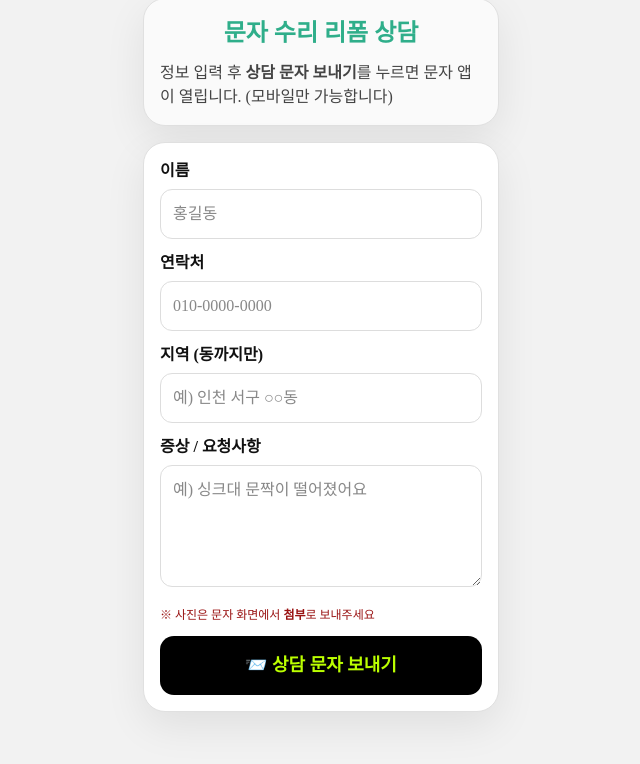
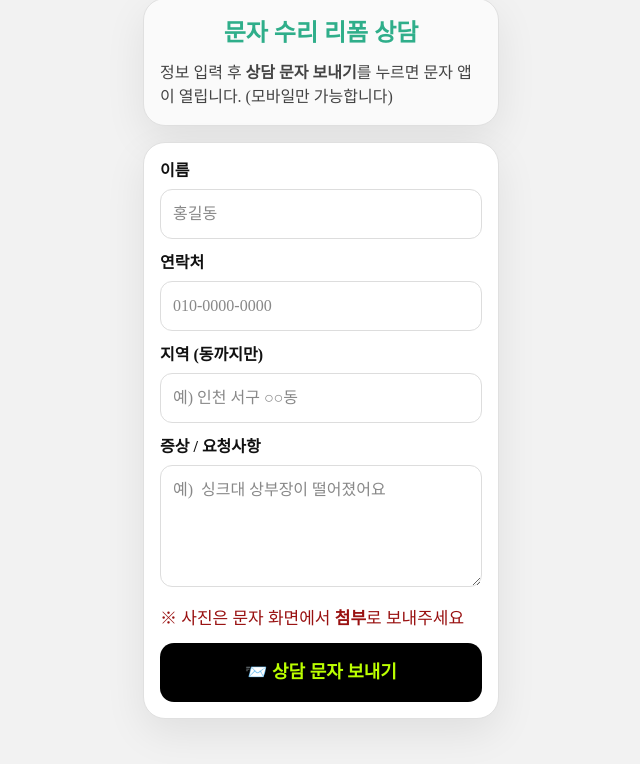
Before and after one commit to berrypizza/suridam, a Next.js app: page /request in a window 1280 px wide. Shown: the part 368-1132 px from the top of the page, without its empty margins (319-959 px from the left). Built offline with nearby package versions, Linux system fonts and the light colour scheme; a web font is replaced by a local one.

Commit message:
edit font size

```diff
--- a/app/request/page.tsx
+++ b/app/request/page.tsx
@@ -202,7 +202,7 @@ export default function RequestPage() {
             value={symptom}
             onChange={(e) => setSymptom(e.target.value)}
             rows={4}
-            placeholder="예) 싱크대 문짝이 떨어졌어요"
+            placeholder="예)  싱크대 상부장이 떨어졌어요"
             style={{
               marginTop: 6,
               padding: 12,
@@ -213,7 +213,7 @@ export default function RequestPage() {
           />
         </label>
 
-        <div style={{ fontSize: 12, color: "#911" }}>
+        <div style={{ fontSize: 17, color: "#911" }}>
           ※ 사진은 문자 화면에서 <b>첨부</b>로 보내주세요
         </div>
 
```
